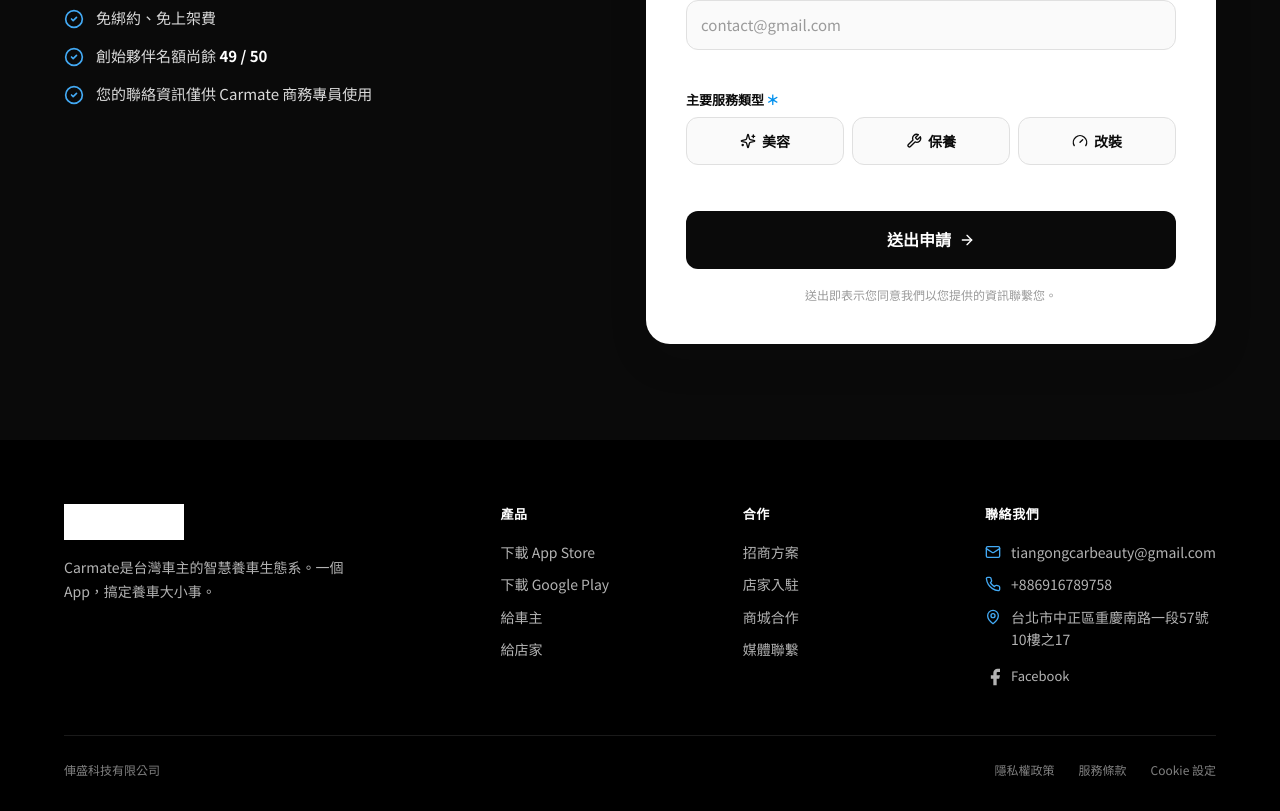
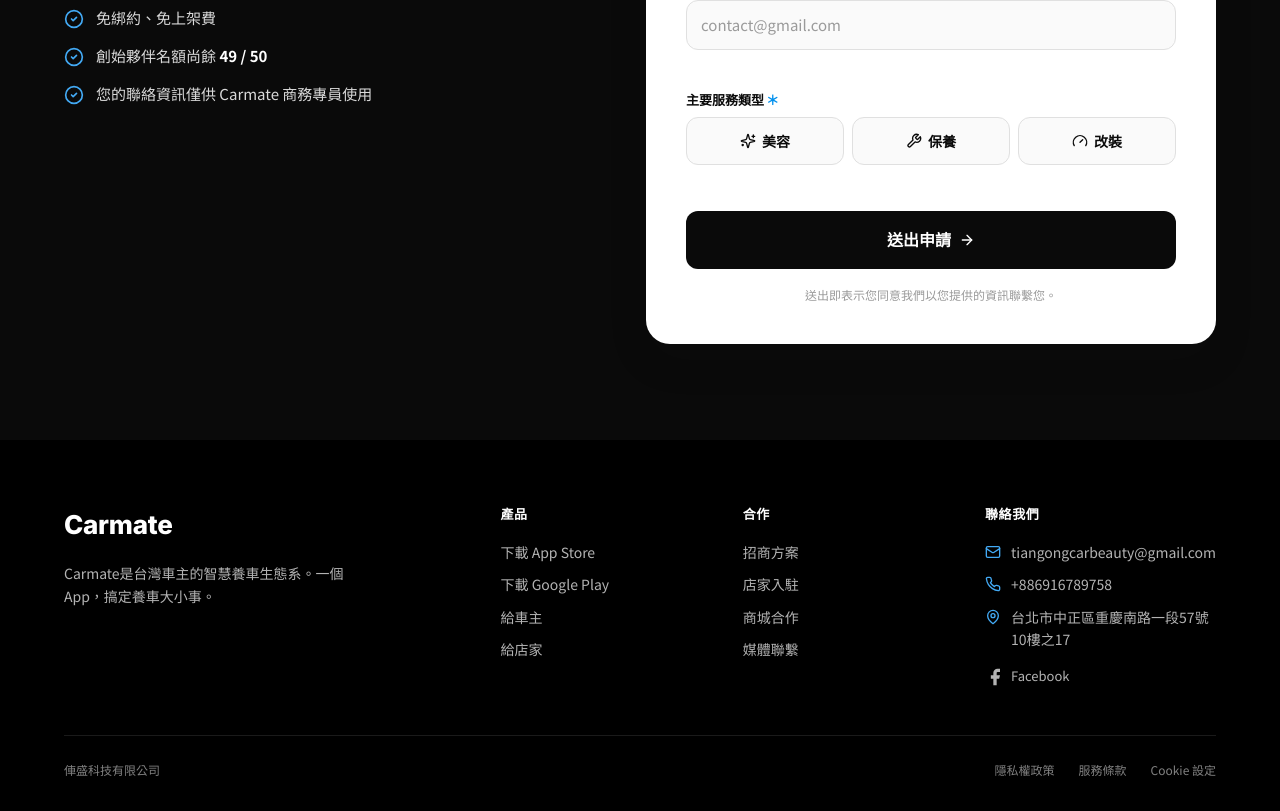
Before and after one commit to tiangongcarbeauty-rgb/carmate-landing, a Next.js app: page / in a window 1280 px wide. Shown: the part 4958-5769 px from the top of the page. Built offline with nearby package versions, Linux system fonts and the light colour scheme.

Commit message:
fix: replace footer logo image with text wordmark to remove white box

```diff
--- a/app/globals.css
+++ b/app/globals.css
@@ -1248,6 +1248,12 @@
   @media (max-width: 800px) { .foot-grid { grid-template-columns: 1fr 1fr; gap: 32px; } }
   @media (max-width: 480px) { .foot-grid { grid-template-columns: 1fr; } }
   .foot-brand img { height: 36px; margin-bottom: 16px; filter: brightness(0) invert(1); }
+  .foot-wordmark {
+    display: inline-block;
+    font-family: var(--font-latin);
+    font-size: 26px; font-weight: 800; letter-spacing: -.01em;
+    color: #fff; margin-bottom: 16px;
+  }
   .foot-brand p { font-size: 14px; line-height: 1.7; max-width: 320px; }
   .foot-col h4 {
     font-size: 13px; color: #fff; font-weight: 700;
--- a/components/Footer.tsx
+++ b/components/Footer.tsx
@@ -1,4 +1,3 @@
-import Image from 'next/image'
 import { Mail, Phone, MapPin } from 'lucide-react'
 import type { LucideIcon } from 'lucide-react'
 import { content } from '@/lib/content'
@@ -13,7 +12,7 @@
         <div className="foot-grid">
           {/* Brand column */}
           <div className="foot-brand">
-            <Image src="/carmate-logo.png" alt="Carmate" width={120} height={36} style={{ mixBlendMode: 'screen' }} />
+            <span className="foot-wordmark">Carmate</span>
             <p>{footer.tagline}</p>
           </div>
 
```
